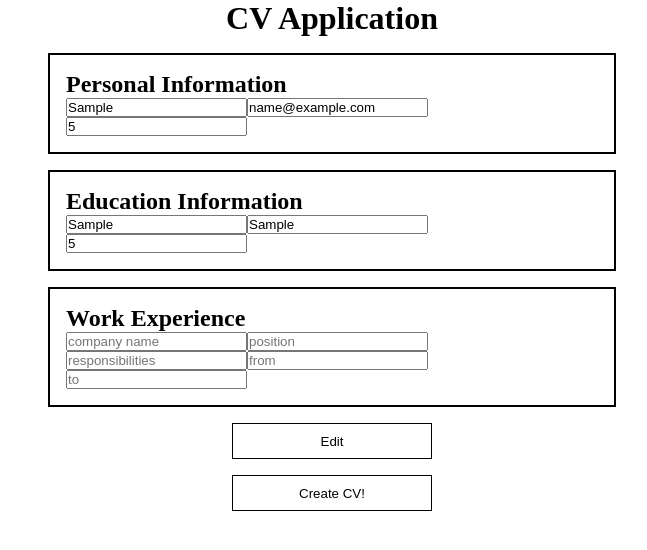
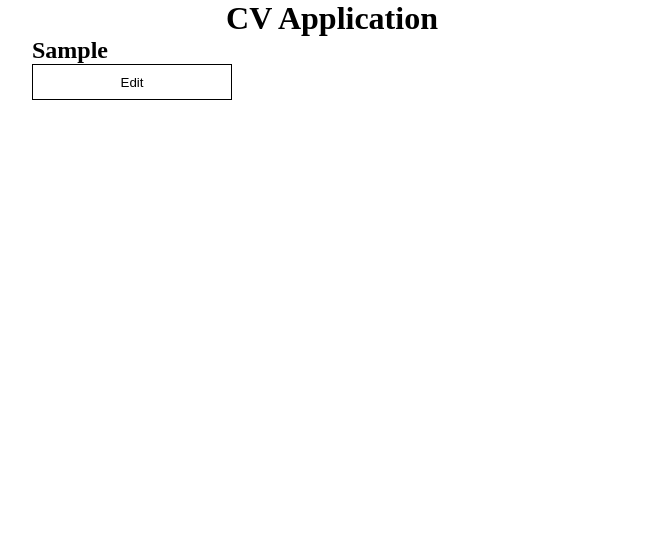
Before and after one commit to dejourford/odin_cv-application, a React (Vite) app: page / in a window 1280 px wide. Both pictures are taken after typing "Sample", "name@example.com", "5", "Sample", "Sample", "5" into the empty fields and a click on the button "Create CV!". Shown: the top 550 px of the page, without its empty margins (308-955 px from the left). Built offline with nearby package versions, Linux system fonts and the light colour scheme.

Commit message:
conditionally render html based on boolean value

```diff
--- a/src/App.jsx
+++ b/src/App.jsx
@@ -1,12 +1,19 @@
+import { useState } from "react";
 import "./App.css"
 import { Input } from "./components/Input"
 
 
 function App() {
+  const [isSubmitted, setIsSubmitted] = useState(false);
+  const [cvData, setCvData] = useState(null);
+
+
   const handleEdit = (e) => {
     // if edit button is clicked show input fields with data pre-filled
     e.preventDefault();
     console.log("edit mode...")
+
+    setIsSubmitted(false);
 
   }
 
@@ -18,8 +25,12 @@ function App() {
     const formData = new FormData(e.target)
     console.log(formData)
 
-    const name = formData.get("name")
-    console.log(name)
+    const data = {
+      name: formData.get("name")
+    }
+
+    setCvData(data);
+    setIsSubmitted(true);
   }
 
 
@@ -27,6 +38,12 @@ function App() {
     <>
       <h1>CV Application</h1>
       <main>
+        {isSubmitted ? (
+          <div className="cv-display">
+            <h2>{cvData.name}</h2>
+            <button className="button" type="button" id="edit-cv-button" onClick={handleEdit}>Edit</button>
+          </div>
+        )  : (
         <form onSubmit={handleSubmit}>
           {/* Personal Info Section */}
           <section className="cv-section" id="personal">
@@ -63,6 +80,7 @@ function App() {
           <button className="button" type="button" id="edit-cv-button" onClick={handleEdit}>Edit</button>
           <button className="button" type="submit" id="create-cv-button">Create CV!</button>
         </form>
+        )}
       </main>
     </>
   )
```
